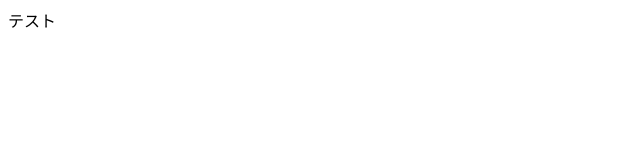
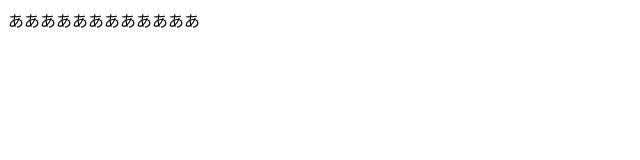
Before and after one commit to chiku00000326/20250512-git-practice, a plain HTML site: page index.html in a window 1280 px wide. Shown: the whole page, without its empty margins (0-640 px from the left). Drawn offline with Linux system fonts and the light colour scheme.

Commit message:
Update index.html
文章を書き替えました

```diff
--- a/index.html
+++ b/index.html
@@ -5,6 +5,6 @@
     <title>タイトル</title>
   </head>
   <body>
-    テスト
+    ああああああああああああ
   </body>
 </html>
```
